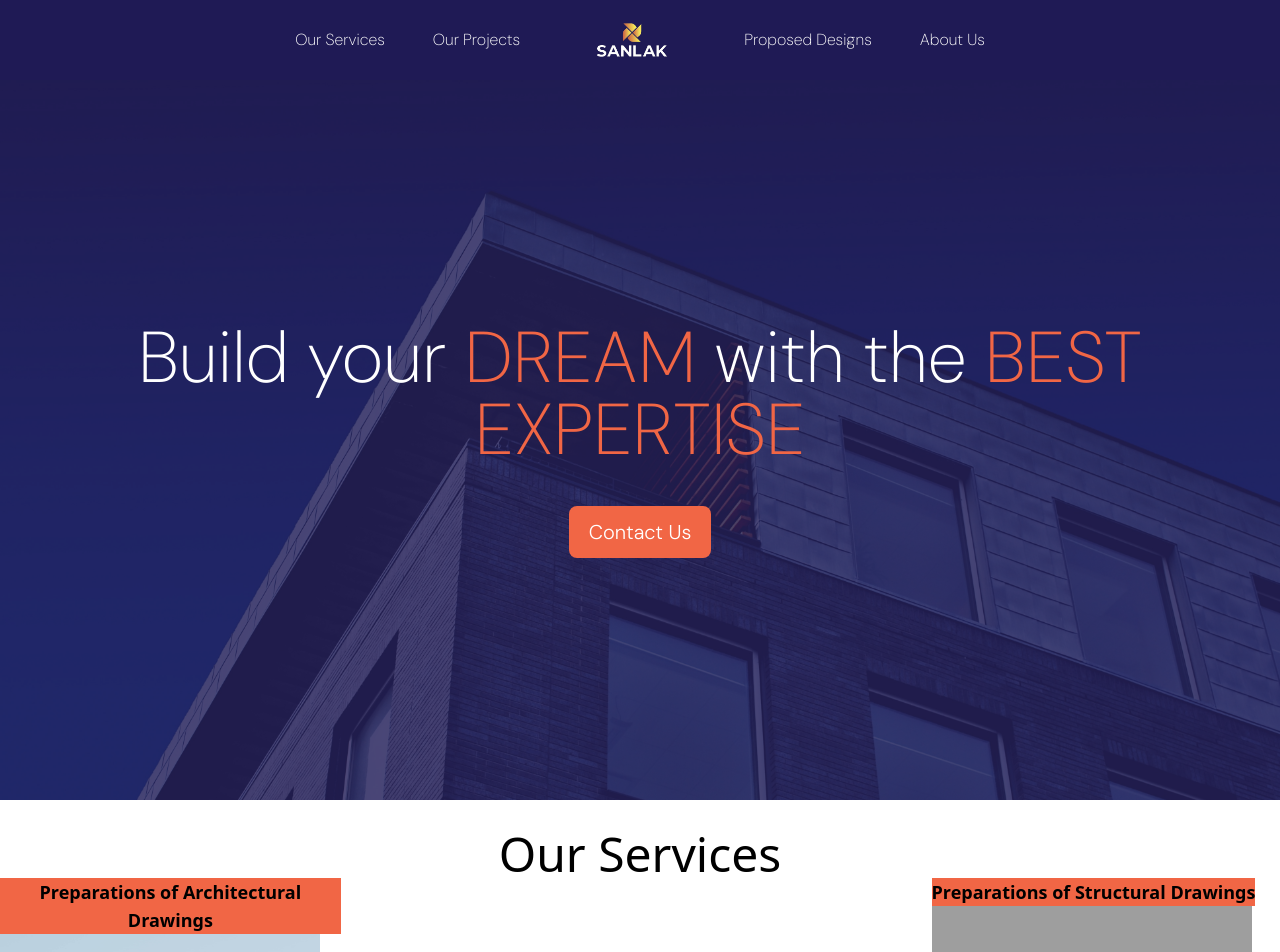
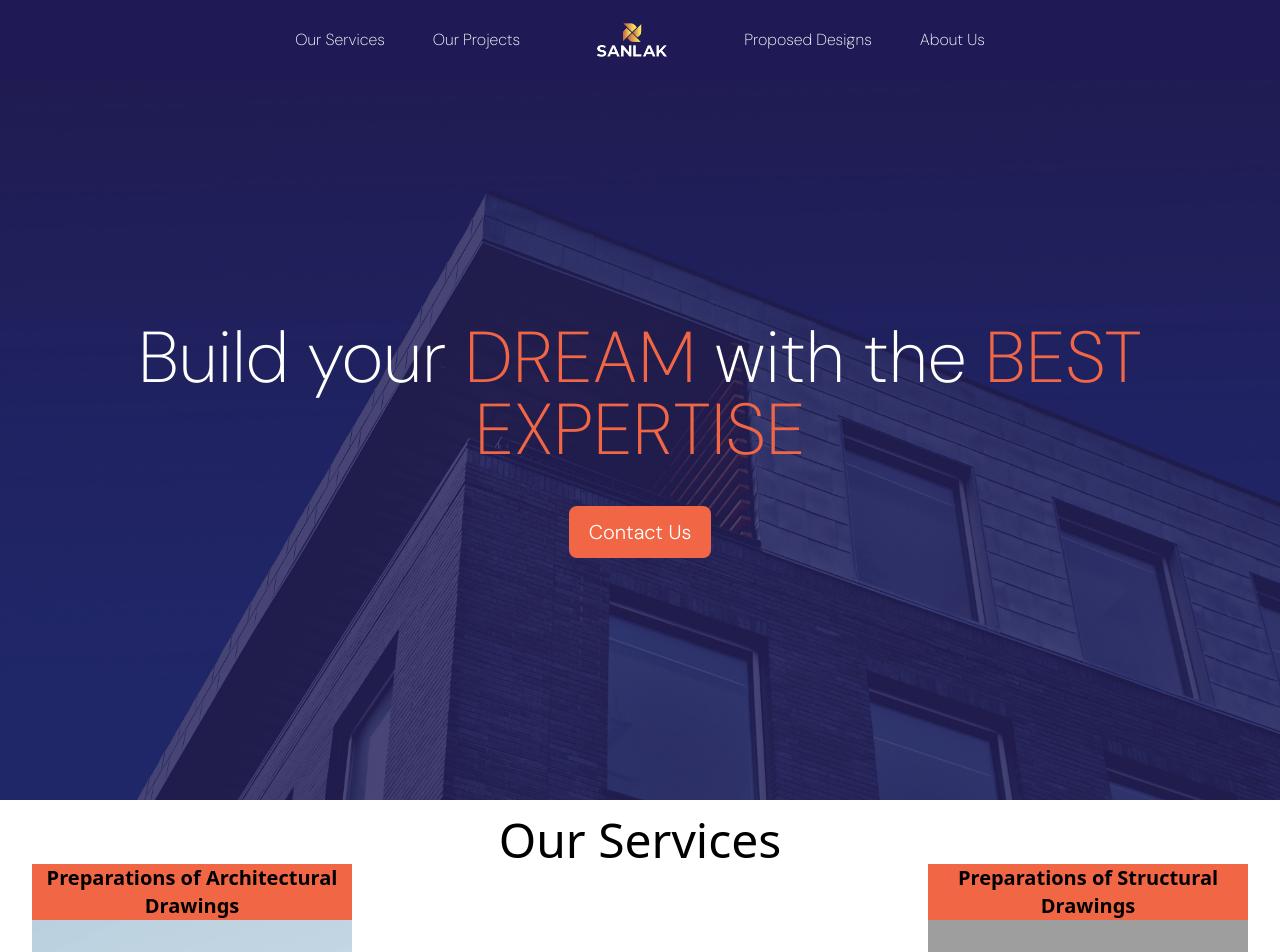
Before and after one commit to ravindujayaweera99/sanlak_revamp, a React (Vite) app: page / in a window 1280 px wide. Shown: the top 952 px of the page. Built offline with nearby package versions, Linux system fonts and the light colour scheme; grey boxes are pictures that could not be loaded.

Commit message:
Service Heading width Adjusted

```diff
--- a/src/components/Service.jsx
+++ b/src/components/Service.jsx
@@ -3,13 +3,13 @@ import React from "react";
 const Service = (props) => {
   return (
     <div className="group w-[80vw] md:w-auto md:relative">
-      <h1 className="text-center bg-orange text-sm md:text-lg font-bold">
+      <h1 className="text-center bg-orange text-sm md:text-xl font-bold md:w-[40vh]">
         {props.service}
       </h1>
       <img
         src={props.img}
         alt=""
-        className="hidden md:block md:aspect-square md:w-[40vh] md:h-[35vh] w-full"
+        className="hidden md:block md:aspect-square md:w-[40vh] md:h-[35vh]"
       />
       <p className="block p-10 opacity-1 text-left rounded-none md:p-0 md:hidden md:absolute md:top-[50%] bg-blue md:bg-opacity-80 text-white md:rounded-md md:px-10 md:py-5 md:left-0 md:group-hover:block">
         {props.desc}
```
